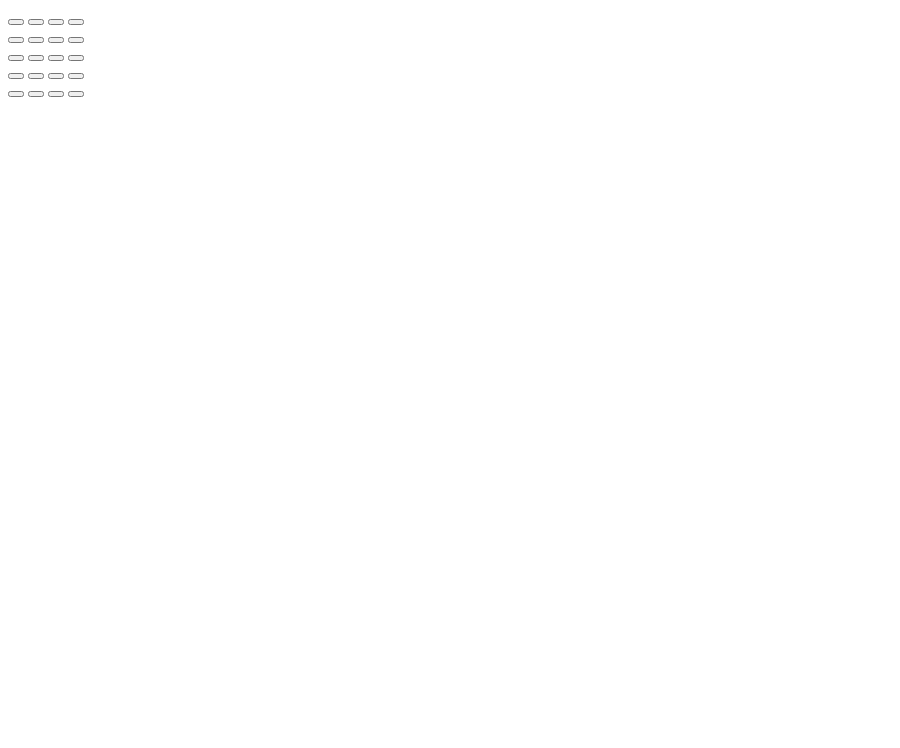
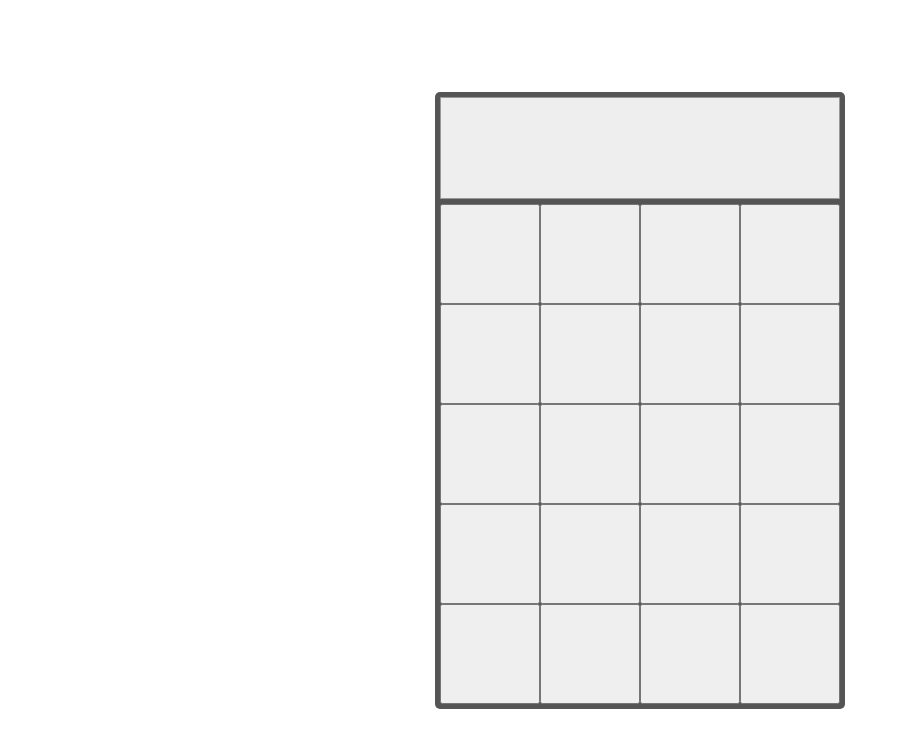
Before and after one commit to strbytes/scientific-calculator, a plain HTML site: page index.html in a window 1280 px wide. Shown: the whole page, without its empty margins (0-900 px from the left). Drawn offline with Linux system fonts and the light colour scheme.

Commit message:
Add CSS to draw a basic calculator

```diff
--- a/style.css
+++ b/style.css
@@ -1,5 +1,43 @@
 html {
+  font-family: monospace;
+}
+
+body {
   height: 100vh;
   width: 100vw;
   margin: 0;
+  display: flex;
+  justify-content: space-around;
+  align-items: center;
 }
+
+#calculator {
+  display: flex;
+  flex-direction: column;
+  align-items: stretch;
+  gap: 5px;
+  background-color: #555;
+  padding: 5px;
+  border-radius: 5px;
+}
+
+#screen {
+  height: 100px;
+  background: #eee;
+  border: 1px solid #999;
+}
+
+#controls {
+  display: flex;
+  flex-direction: column;
+}
+
+.button-row {
+  display: flex;
+  justify-content: space-between;
+}
+
+button {
+  height: 100px;
+  width: 100px;
+}
```
